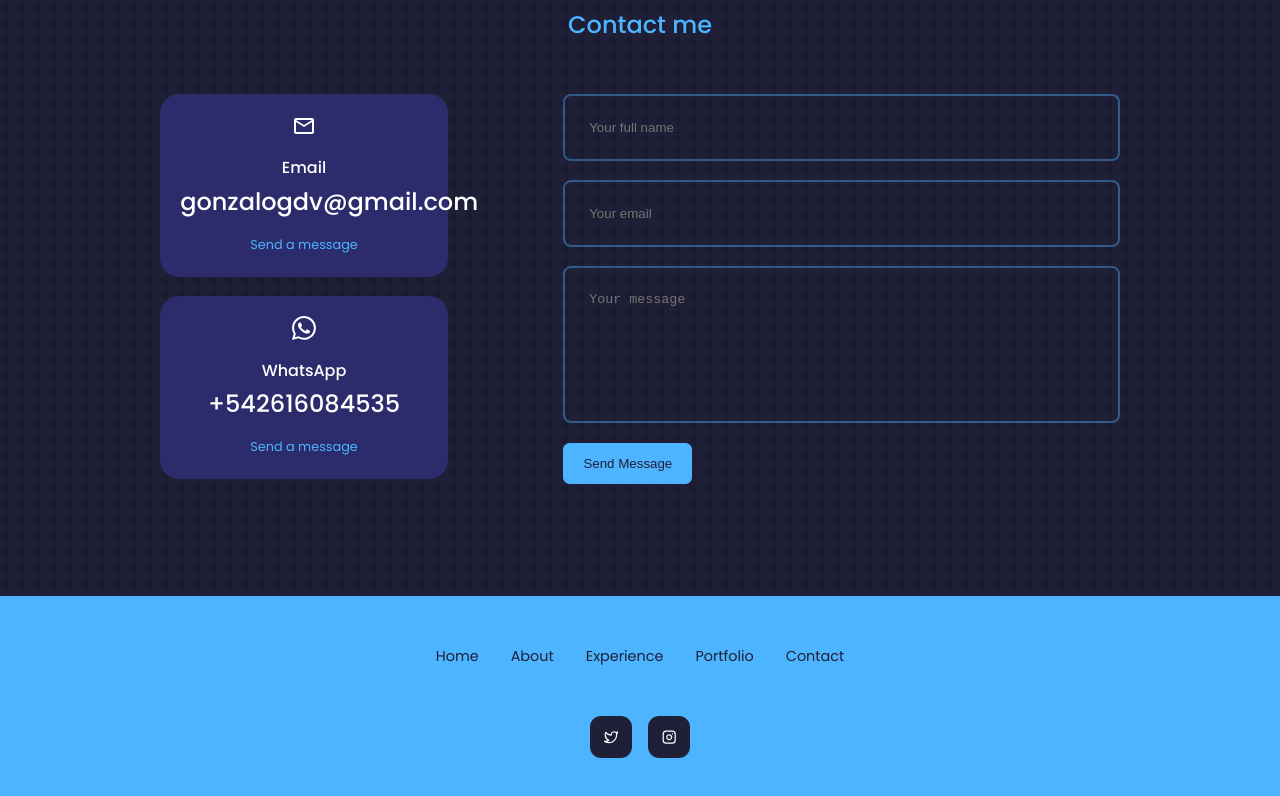
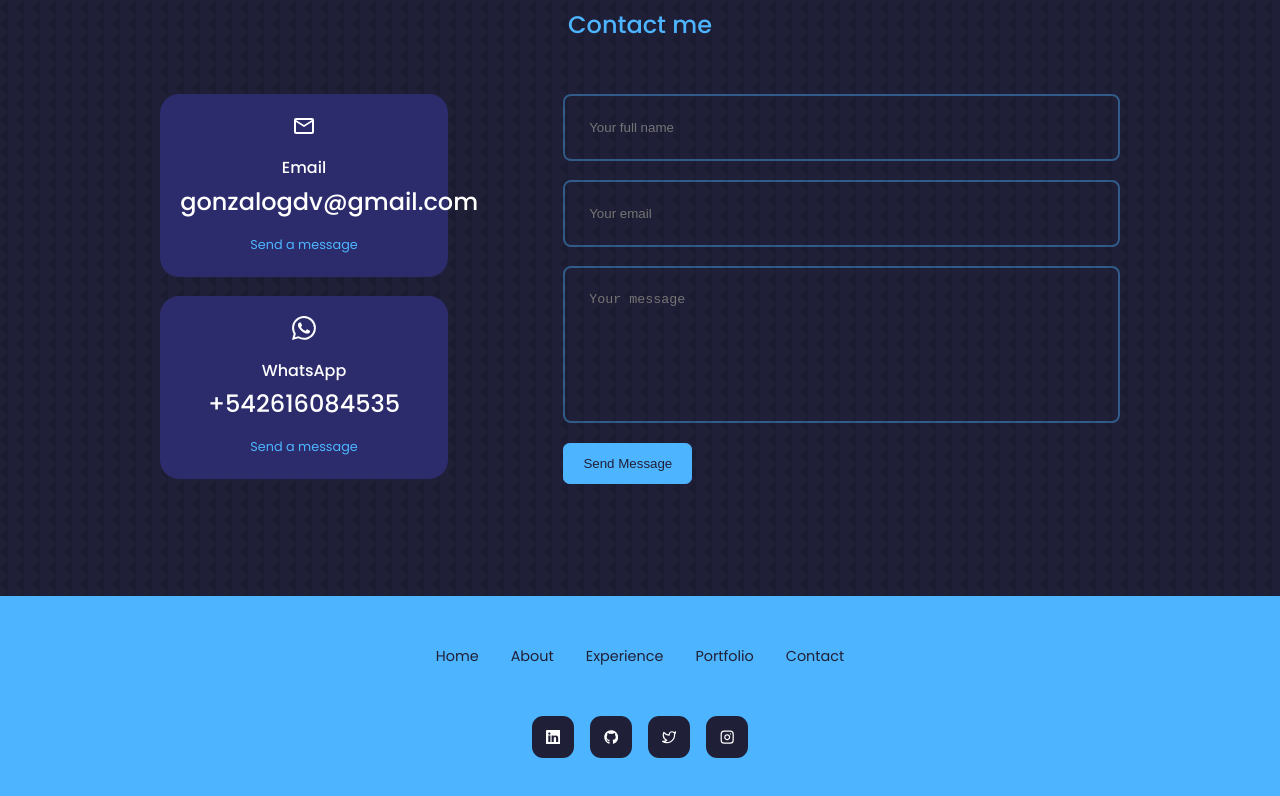
Before and after one commit to GonzaloGDV/portfolio, a React (Create React App) app: page / in a window 1280 px wide. Shown: the part 2976-3772 px from the top of the page. Built offline with nearby package versions, Linux system fonts and the light colour scheme.

Commit message:
New CV and GIT and LinkedIn Footer

```diff
--- a/src/components/footer/Footer.jsx
+++ b/src/components/footer/Footer.jsx
@@ -1,6 +1,8 @@
 import React from "react";
 import "./footer.css";
 import { FiTwitter, FiInstagram } from "react-icons/fi";
+import { BsLinkedin } from "react-icons/bs";
+import { FaGithub } from "react-icons/fa";
 
 const Footer = () => {
   return (
@@ -24,6 +26,12 @@ const Footer = () => {
       </ul>
 
       <div className="footer__socials">
+        <a href="http://www.linkedin.com/in/gonzalogdv/" target="_blank">
+          <BsLinkedin />
+        </a>
+        <a href="http://www.github.com/gonzaloGDV" target="_blank">
+          <FaGithub />
+        </a>
         <a href="https://twitter.com/gonzalogdv" target="_blank">
           <FiTwitter />
         </a>
```
Also changed, not shown: 1 other file (tests, documents, lock files or other folders).
